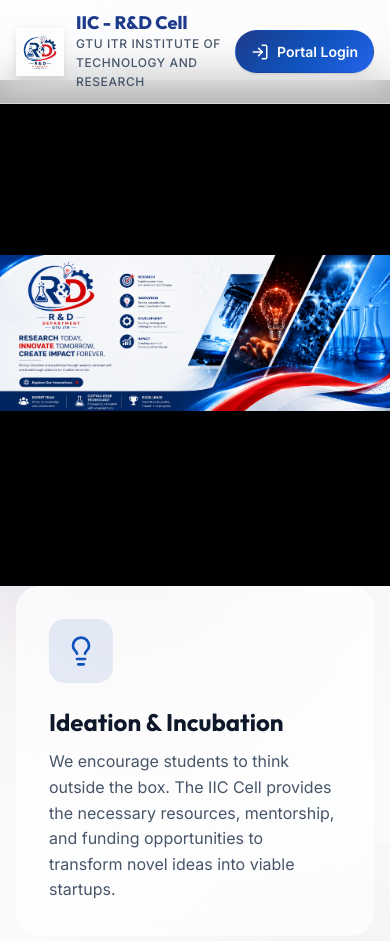
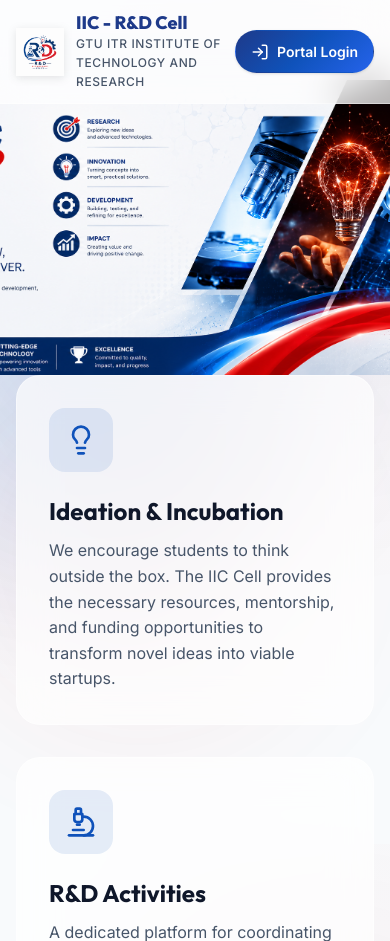
Before and after one commit to sahilbgs/iic-cell-gtu-itr-, a Flask app: page / in a window 390 px wide. Shown: the top 941 px of the page. Run offline with Flask 3, Linux system fonts and the light colour scheme; data that the repository does not hold is empty.

Commit message:
fix: mobile cover photo - disable parallax and adjust sizing

```diff
--- a/templates/landing.html
+++ b/templates/landing.html
@@ -86,13 +86,13 @@
     .hero-wrapper {
       position: relative;
       width: 100%;
-      height: 60vh;
+      height: 70vh;
       min-height: 400px;
       background: url("{{ url_for('static', filename='coverphoto.png') }}") no-repeat center center;
-      background-size: contain; /* Keep it fully visible */
-      background-attachment: fixed; /* Parallax effect - stays in background on scroll */
+      background-size: cover;
+      background-attachment: fixed; /* Parallax effect on desktop */
       animation: fadeInUp 1s ease-out;
-      background-color: #000; /* Dark background behind it */
+      background-color: #000;
     }
 
     /* Removed overlay to make the cover photo fully clear */
@@ -312,6 +312,13 @@
 
     @media (max-width: 768px) {
       .landing-nav { padding: var(--space-3) var(--space-4); }
+      .hero-wrapper {
+        height: 35vh;
+        min-height: 220px;
+        background-attachment: scroll; /* fixed doesn't work on mobile browsers */
+        background-size: cover;
+        background-position: center center;
+      }
       .hero { padding: 120px var(--space-4) 60px; }
       .hero__title { font-size: 2.5rem; }
       .hero__desc { font-size: var(--text-base); }
```
